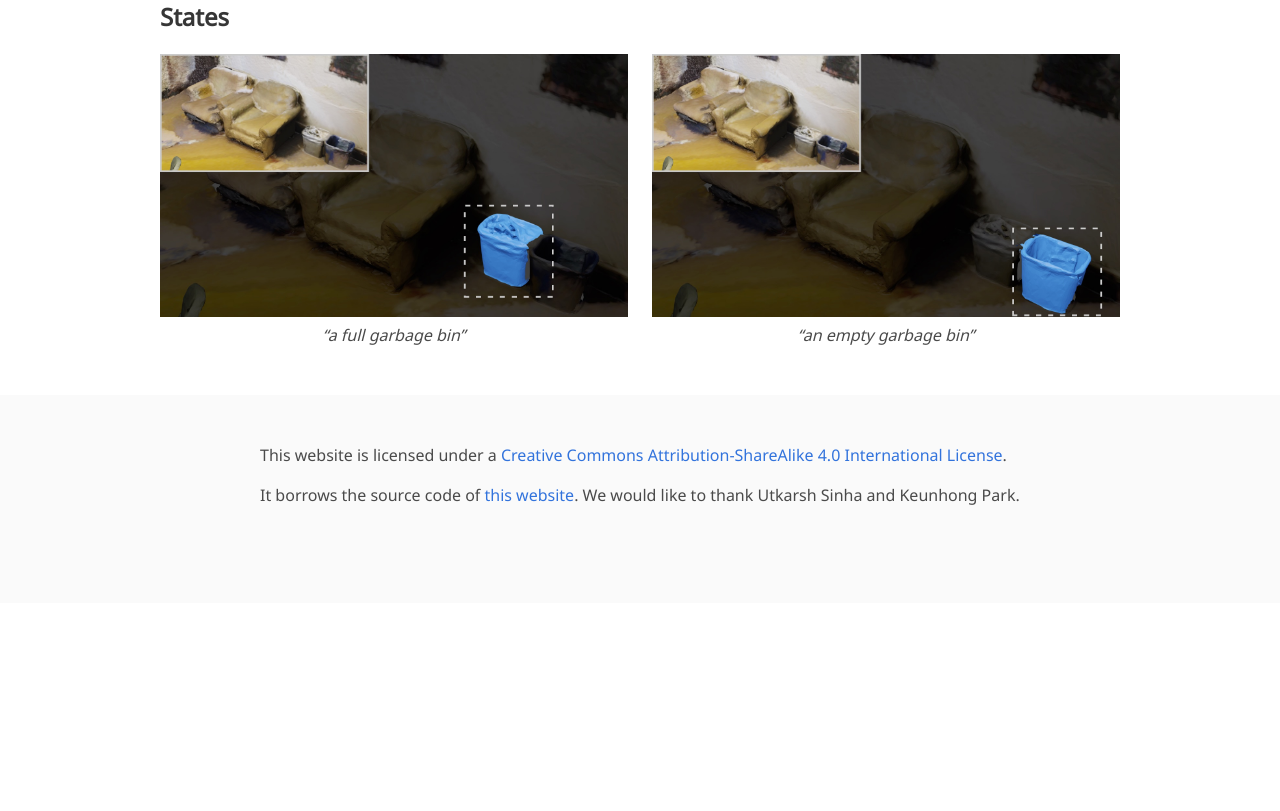
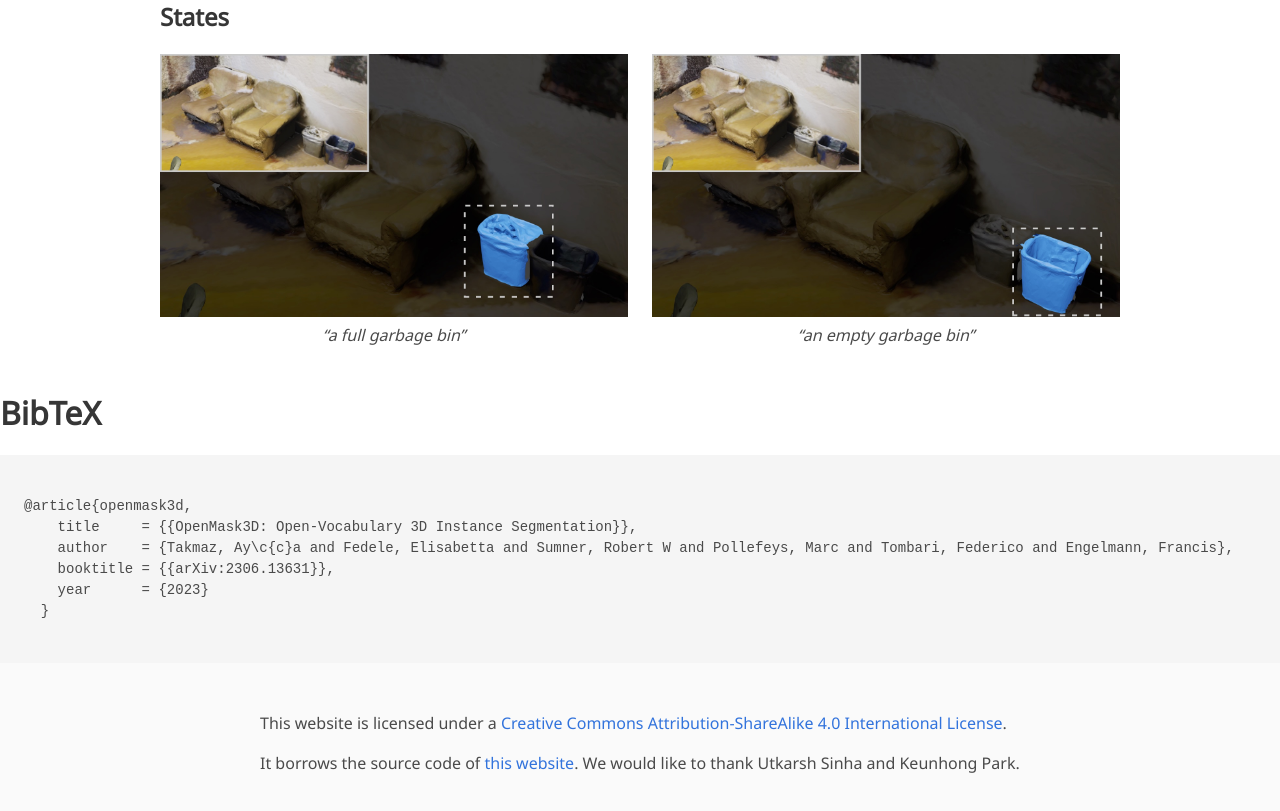
Before and after one commit to OpenMask3D/openmask3d.github.io, a plain HTML site: page index.html in a window 1280 px wide. Shown: the part 3901-4712 px from the top of the page. Before the commit the page ends 4504 px from the top, so only its background shows below. Drawn offline with nearby package versions, Linux system fonts and the light colour scheme; some icons are missing; a web font is replaced by a local one.

Commit message:
add bibtex+arxiv

```diff
--- a/index.html
+++ b/index.html
@@ -443,6 +443,18 @@
 
 
 
+<h2 class="title is-3">BibTeX</h2>
+          <pre><code>
+@article{openmask3d,
+    title     = {{OpenMask3D: Open-Vocabulary 3D Instance Segmentation}},
+    author    = {Takmaz, Ay\c{c}a and Fedele, Elisabetta and Sumner, Robert W and Pollefeys, Marc and Tombari, Federico and Engelmann, Francis},
+    booktitle = {{arXiv:2306.13631}},
+    year      = {2023}
+  }
+        </code></pre>
+    </div>
+  </div>
+
 
 
 <footer class="footer">
```
Also changed, not shown: img/arxiv_logo.png (added), 1 other file.
